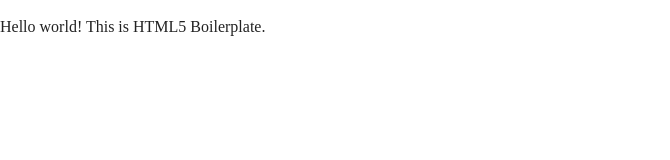
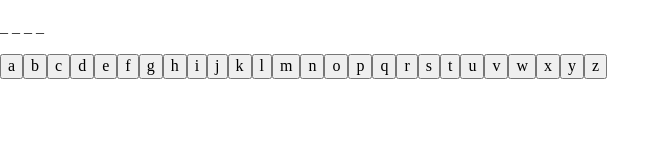
Before and after one commit to UNHARMED/Pendu, a plain HTML site: page index.html in a window 1280 px wide. Shown: the whole page, without its empty margins (0-670 px from the left). Drawn offline with nearby package versions, Linux system fonts and the light colour scheme.

Commit message:
pendu not finish

```diff
--- a/index.html
+++ b/index.html
@@ -22,7 +22,21 @@
   <![endif]-->
 
   <!-- Add your site or application content here -->
-  <p>Hello world! This is HTML5 Boilerplate.</p>
+
+
+
+  <p></p>
+
+  <p id="test" ></p>
+ <form id="alphabet">
+</form>
+
+
+
+
+
+
+
   <script src="js/vendor/modernizr-3.6.0.min.js"></script>
   <script src="https://code.jquery.com/jquery-3.3.1.min.js" integrity="sha256-FgpCb/KJQlLNfOu91ta32o/NMZxltwRo8QtmkMRdAu8=" crossorigin="anonymous"></script>
   <script>window.jQuery || document.write('<script src="js/vendor/jquery-3.3.1.min.js"><\/script>')</script>
--- a/js/main.js
+++ b/js/main.js
@@ -0,0 +1,49 @@
+var words = ['code', 'rouge', 'printemps', 'cinq', 'interdiction', 'nul', 'accent' ];
+function getRandomInt(max) {
+  return Math.floor(Math.random() * Math.floor(max));
+}
+nb = getRandomInt(words.length);
+var underline = words[nb].length;
+var empty ='_ ';
+var emptyNB = empty.repeat(underline);
+
+document.getElementsByTagName('p')[0].innerHTML=emptyNB;
+
+var alph="abcdefghijklmnopqrstuvwxyz".split("");
+var char = 0;
+            function addButton()
+            {
+
+                while (char < 26) {
+                    var achar = alph[char];
+                    char++;
+                    var button = document.createElement("input");
+                    button.type="button";
+                    button.value=achar;
+                    button.className="letters";
+                    button.setAttribute("onClick", "letter()");
+                    alphabet.appendChild(button);
+
+             }
+
+}
+addButton();
+
+function letter()
+{
+  var selLetter = document.getElementsByClassName("letters").value;
+  document.getElementById("test").innerHTML=selLetter;
+}
+
+
+// let form = document.getElementById('alphabet');
+//     for (var i = 'a'.charCodeAt(0); i <= 'z'.charCodeAt(0); i++) {
+//       form.innerHTML += '<button type="button">'+String.fromCharCode(i)+'</button>';
+//     }
+
+//     let buttons = document.getElementsByTagName('button');
+//     for(var i = 0; i < buttons.length; i++) {
+//       buttons[i].addEventListener('click', function() {
+//         this.style.display = "none";
+//       });
+//     }
```
